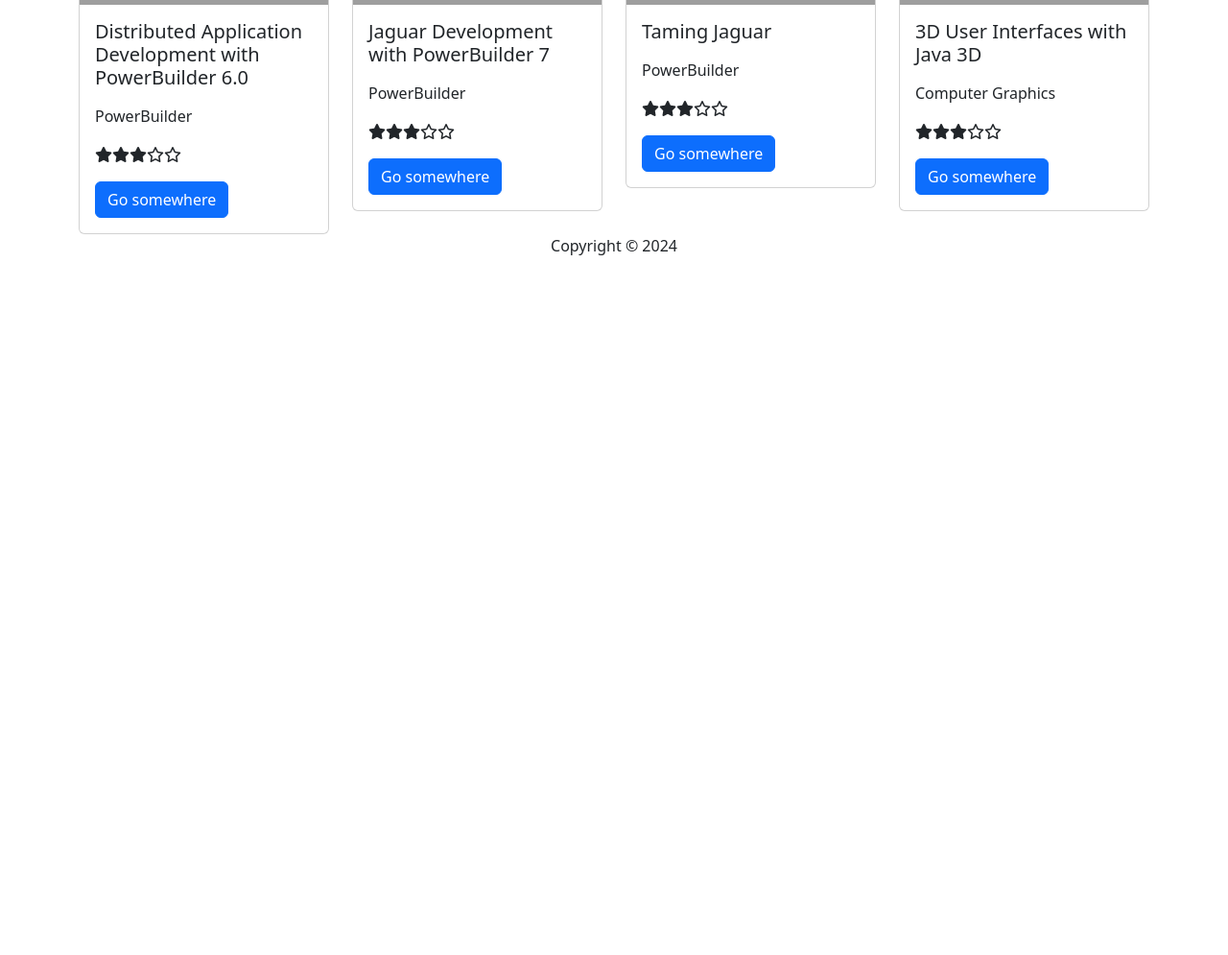
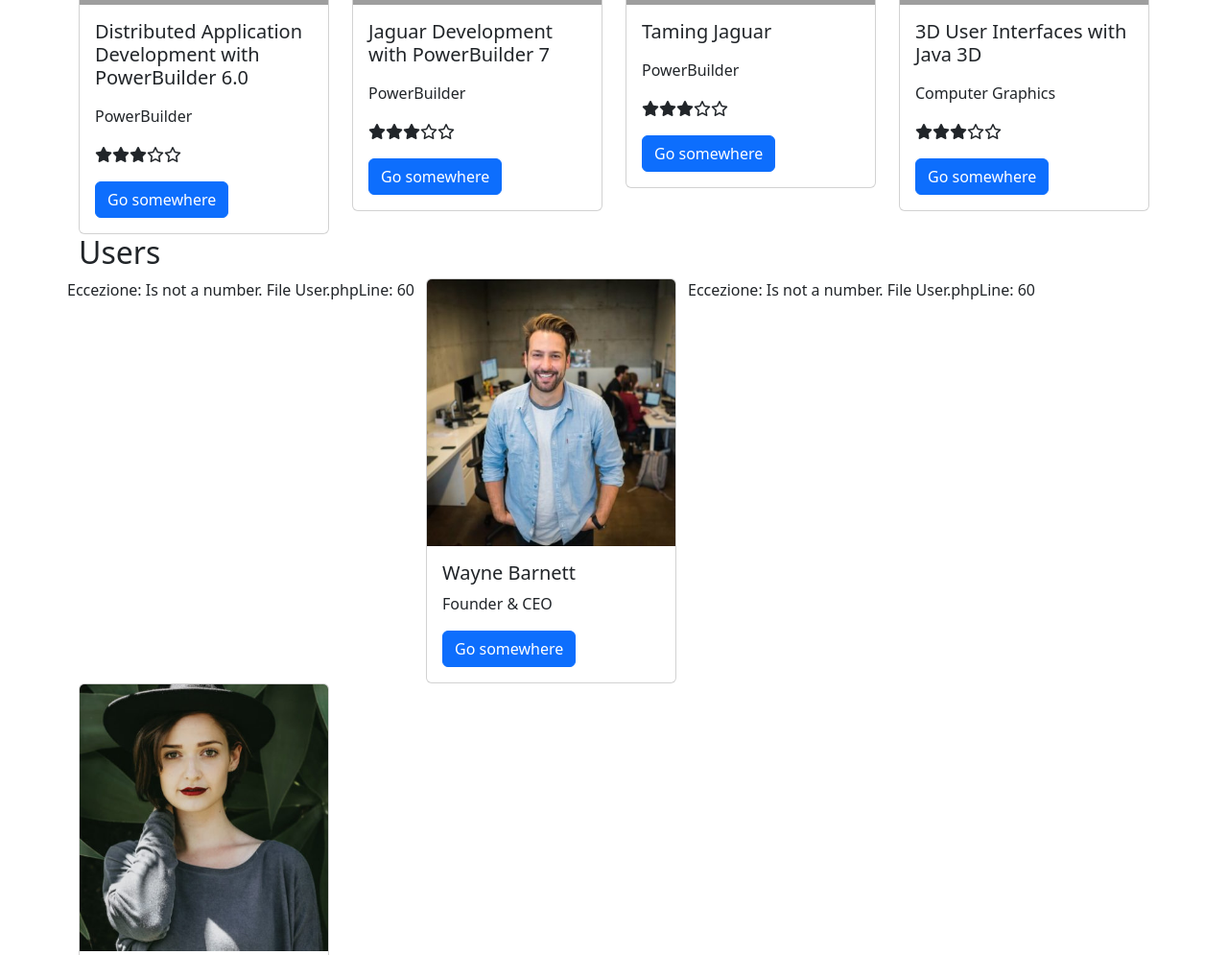
Before and after one commit to klelia/oop-movie-lc, a PHP site: page / in a window 1280 px wide. Shown: the part 3283-4278 px from the top of the page at 96% size. Before the commit the page ends 3549 px from the top, so only its background shows below. Run offline with PHP 8.4, Linux system fonts and the light colour scheme; grey boxes are pictures that could not be loaded.

Commit message:
user class

```diff
--- a/Models/Product.php
+++ b/Models/Product.php
@@ -1,7 +1,9 @@
 <?php
 include_once __DIR__ . '/Category.php';
+include_once __DIR__ . '/../Traits/DrawCard.php';
 abstract class Product
 {
+    use DrawCard;
     protected int $id;
     protected string $title;
     protected Category $category;
@@ -52,9 +54,5 @@ abstract class Product
         return $books;
     }
 
-    public function printCard($item)
-    {
-        extract($item);
-        include __DIR__ . '/../Views/card.php';
-    }
+
 }
--- /dev/null
+++ b/Models/User.php
@@ -0,0 +1,64 @@
+<?php
+include_once __DIR__ . '/../Traits/DrawCard.php';
+class User
+{
+    use DrawCard;
+    protected $id;
+    protected $name;
+    protected $surname;
+    protected $role;
+    protected $userImg;
+    public function __construct($id, $name, $surname, $role, $userImg)
+    {
+        $this->id = $id;
+        $this->name = $name;
+        $this->surname = $surname;
+        $this->role = $role;
+        $this->userImg = $userImg;
+    }
+
+    public static function fetchAll()
+    {
+        $data = [
+            [
+                "id" => 1,
+                "name" => "Wayne",
+                "surname" => "Barnett",
+                "role" => "Founder & CEO",
+                "userImg" => "wayne-barnett-founder-ceo.jpg"
+
+            ],
+            [
+                "id" => 2,
+                "name" => "Angela",
+                "surname" => "Caroll",
+                "role" => "Chief Editor",
+                "userImg" => "angela-caroll-chief-editor.jpg"
+            ]
+        ];
+        $users = [];
+        foreach ($data as $item) {
+
+            $users[] = new User($item['id'], $item['name'], $item['surname'], $item['role'], $item['userImg']);
+        }
+        return $users;
+    }
+    public function formatItem()
+    {
+        $item = [
+            'image' => './images/' . $this->userImg,
+            'title' => $this->name . ' ' . $this->surname,
+            'custom' => $this->role,
+            'category' => '',
+            'vote' => ''
+        ];
+        return $item;
+    }
+    function multiplication($int)
+    {
+        if (!is_int($int)) {
+            throw new Exception('Is not a number. File User.php');
+        }
+        return $int * 5;
+    }
+}
--- a/Models/books_db.json
+++ b/Models/books_db.json
@@ -227,6 +227,7 @@
     "status": "PUBLISH",
     "authors": ["Michael J. Barlotta", "Jason R. Weiss"],
     "category": "PowerBuilder"
+
 }, {
     "id": 21,
     "title": "3D User Interfaces with Java 3D",
--- /dev/null
+++ b/Traits/DrawCard.php
@@ -0,0 +1,9 @@
+<?php
+trait DrawCard
+{
+    public function printCard($item)
+    {
+        extract($item);
+        include __DIR__ . '/../Views/card.php';
+    }
+}
--- a/index.php
+++ b/index.php
@@ -3,9 +3,11 @@
 include __DIR__ . '/Views/header.php';
 include __DIR__ . '/Models/Movie.php';
 include __DIR__ . '/Models/Book.php';
+include __DIR__ . '/Models/User.php';
 
 $movies = Product::fetchAll('movies_db', 'Movie');
 $books = Product::fetchAll('books_db', 'Book');
+$users = User::fetchAll();
 ?>
 <main class="container">
     <section>
@@ -24,6 +26,20 @@ $books = Product::fetchAll('books_db', 'Book');
             } ?>
         </div>
     </section>
+    <section>
+        <h2>Users</h2>
+        <div class="row">
+            <?php foreach ($users as $user) {
+                try {
+                    echo $user->multiplication('ciao');
+                } catch (Exception $e) {
+                    echo 'Eccezione: ' . $e->getMessage() . 'Line: ' . $e->getLine();
+                }
+
+                $user->printCard($user->formatItem());
+            } ?>
+        </div>
+    </section>
 
 </main>
 
```
